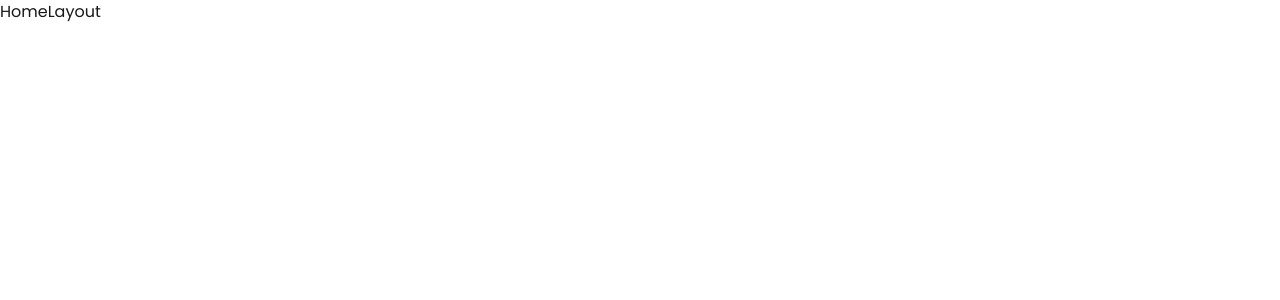
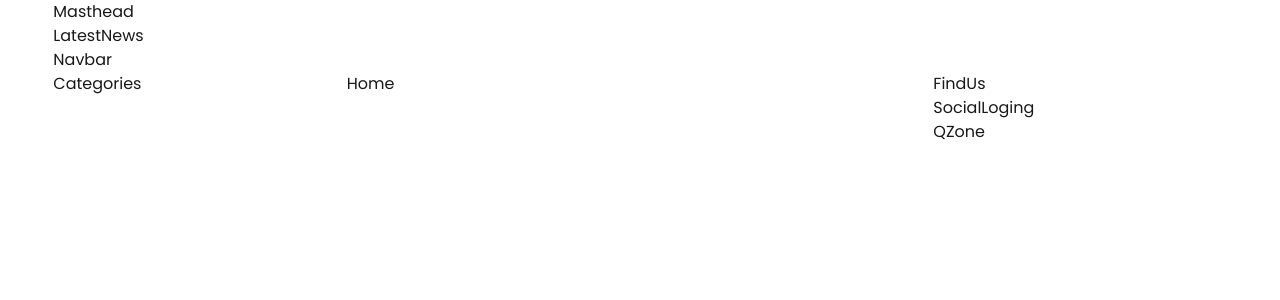
Before and after one commit to hamadismail/dragon-news, a React (Vite) app: page / in a window 1280 px wide. Shown: the top 300 px of the page. Built offline with nearby package versions, Linux system fonts and the light colour scheme.

Commit message:
develop main-layout structure

```diff
--- /dev/null
+++ b/src/components/Header/LatestNews.jsx
@@ -0,0 +1,7 @@
+import React from 'react';
+
+const LatestNews = () => {
+  return <div>LatestNews</div>;
+};
+
+export default LatestNews;
--- /dev/null
+++ b/src/components/Header/Masthead.jsx
@@ -0,0 +1,7 @@
+import React from 'react';
+
+const Masthead = () => {
+  return <div>Masthead</div>;
+};
+
+export default Masthead;
--- /dev/null
+++ b/src/components/Header/Navbar.jsx
@@ -0,0 +1,7 @@
+import React from 'react';
+
+const Navbar = () => {
+  return <div>Navbar</div>;
+};
+
+export default Navbar;
--- /dev/null
+++ b/src/components/LeftSidebar/Categories.jsx
@@ -0,0 +1,7 @@
+import React from 'react';
+
+const Categories = () => {
+  return <div>Categories</div>;
+};
+
+export default Categories;
--- /dev/null
+++ b/src/components/RightSideBar/FindUs.jsx
@@ -0,0 +1,7 @@
+import React from 'react';
+
+const FindUs = () => {
+  return <div>FindUs</div>;
+};
+
+export default FindUs;
--- /dev/null
+++ b/src/components/RightSideBar/QZone.jsx
@@ -0,0 +1,7 @@
+import React from 'react';
+
+const QZone = () => {
+  return <div>QZone</div>;
+};
+
+export default QZone;
--- /dev/null
+++ b/src/components/RightSideBar/SocialLogin.jsx
@@ -0,0 +1,7 @@
+import React from 'react';
+
+function SocialLogin() {
+  return <div>SocialLoging</div>;
+}
+
+export default SocialLogin;
--- a/src/layouts/HomeLayout.jsx
+++ b/src/layouts/HomeLayout.jsx
@@ -1,7 +1,44 @@
 import React from 'react';
+import Masthead from '../components/Header/Masthead';
+import LatestNews from '../components/Header/LatestNews';
+import Navbar from '../components/Header/Navbar';
+import { Outlet } from 'react-router';
+import Categories from '../components/LeftSidebar/Categories';
+import FindUs from '../components/RightSideBar/FindUs';
+import SocialLogin from '../components/RightSideBar/SocialLogin';
+import QZone from '../components/RightSideBar/QZone';
 
 const HomeLayout = () => {
-  return <div>HomeLayout</div>;
+  return (
+    <div className="w-11/12 mx-auto">
+      {/* Header */}
+      <div>
+        <Masthead />
+        <LatestNews />
+        <Navbar />
+      </div>
+
+      {/* Main */}
+      <div className="grid grid-cols-12">
+        {/* Left Sidebar */}
+        <div className="col-span-3">
+          <Categories />
+        </div>
+
+        {/* Main Content */}
+        <div className="col-span-6">
+          <Outlet />
+        </div>
+
+        {/* Right Sidebar */}
+        <div className="col-span-3">
+          <FindUs />
+          <SocialLogin />
+          <QZone />
+        </div>
+      </div>
+    </div>
+  );
 };
 
 export default HomeLayout;
--- /dev/null
+++ b/src/pages/Home.jsx
@@ -0,0 +1,7 @@
+import React from 'react';
+
+const Home = () => {
+  return <div>Home</div>;
+};
+
+export default Home;
--- a/src/routes/router.jsx
+++ b/src/routes/router.jsx
@@ -1,6 +1,13 @@
 import { createBrowserRouter } from 'react-router';
 import HomeLayout from '../layouts/HomeLayout';
+import Home from '../pages/Home';
 
-const router = createBrowserRouter([{ path: '/', Component: HomeLayout }]);
+const router = createBrowserRouter([
+  {
+    path: '/',
+    Component: HomeLayout,
+    children: [{ index: true, Component: Home }],
+  },
+]);
 
 export default router;
```
